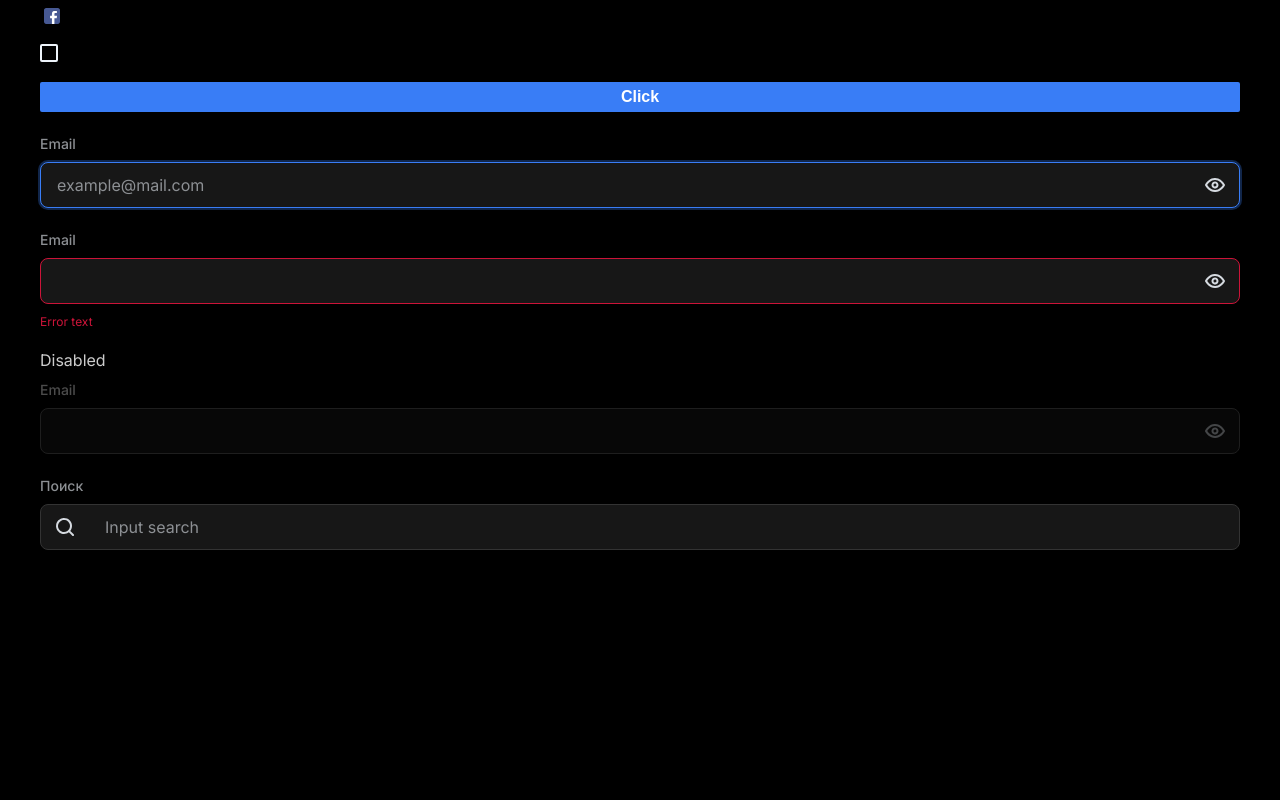
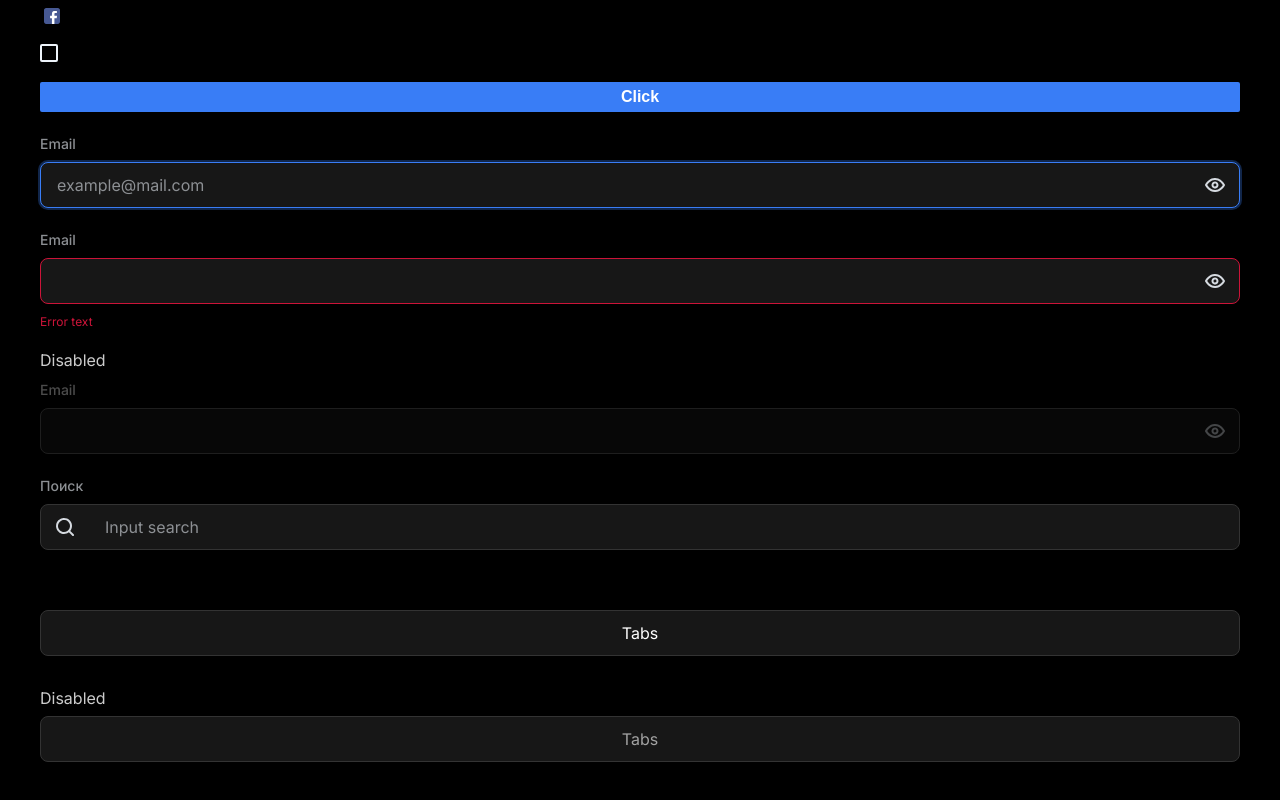
Before and after one commit to redfoxes8/inctagram, a Next.js app: page / in a window 1280 px wide. Shown: the part 330-1130 px from the top of the page. Before the commit the page ends 920 px from the top, so only its background shows below. Built offline with nearby package versions, Linux system fonts and the light colour scheme.

Commit message:
IN-40 feat: add Tabs component

```diff
--- a/src/app/page.tsx
+++ b/src/app/page.tsx
@@ -5,6 +5,7 @@ import Image from "next/image"
 import { Checkbox } from "@/shared/ui/Checkbox"
 import { Button } from "@/shared/ui/Button"
 import { Input } from "@/shared/ui/Input"
+import { Tabs } from "@/shared/ui/Tabs"
 
 export default function Home() {
   return (
@@ -57,6 +58,18 @@ export default function Home() {
       <div>
         <Input label="Поиск" leftIcon={<Icon name="search-outline" />} placeholder="Input search" />
       </div>
+      {/*Tabs*/}
+      <div style={{ display: "flex", flexDirection: "column", gap: "2rem", marginTop: "2rem" }}>
+        <div>
+          <p style={{ color: "#666", marginBottom: "0.5rem" }}></p>
+          <Tabs defaultValue="tab1" items={[{ label: "Tabs", value: "tab" }]} />
+        </div>
+        <div>
+          <p style={{ color: "#ccc", marginBottom: "0.5rem" }}>Disabled</p>
+          <Tabs items={[{ label: "Tabs", value: "tab", disabled: true }]} />
+        </div>
+      </div>
+      {/**/}
     </div>
   )
 }
--- /dev/null
+++ b/src/shared/ui/Tabs/Tabs.module.css
@@ -0,0 +1,80 @@
+.root {
+  width: 100%;
+}
+
+.list {
+  display: flex;
+  gap: 6px;
+
+  border: 1px solid var(--dark-300);
+  border-radius: 8px;
+
+  background-color: var(--dark-500);
+
+  transition: all 0.2s ease;
+}
+
+.list:hover {
+  border-color: var(--dark-100);
+  background-color: var(--dark-400);
+}
+
+.list:focus-within {
+  border-color: var(--accent-500);
+  background-color: var(--dark-500);
+  box-shadow: 0 0 0 2px rgb(57 125 246 / 30%);
+}
+
+.trigger {
+  cursor: pointer;
+
+  position: relative;
+
+  flex: 1;
+
+  padding: 10px 16px;
+  border: none;
+
+  font-family: inherit;
+  font-size: 16px;
+  font-weight: 400;
+  line-height: 24px;
+  color: var(--light-100);
+
+  background: transparent;
+  outline: none;
+
+  transition: color 0.2s ease;
+}
+
+.trigger:hover:not(:disabled) {
+  color: var(--accent-500);
+}
+
+.trigger:disabled {
+  cursor: not-allowed;
+  opacity: 0.6;
+}
+
+.trigger[data-state="active"] {
+  font-weight: 500;
+  color: var(--accent-500);
+}
+
+.trigger[data-state="active"] .indicator {
+  transform: scaleX(1);
+}
+
+.indicator {
+  position: absolute;
+  right: 0;
+  bottom: -2px;
+  left: 0;
+  transform: scaleX(0);
+
+  height: 2px;
+
+  background-color: var(--accent-500);
+
+  transition: transform 0.2s ease;
+}
--- /dev/null
+++ b/src/shared/ui/Tabs/Tabs.tsx
@@ -0,0 +1,54 @@
+"use client"
+
+import React from "react"
+import * as TabsPrimitive from "@radix-ui/react-tabs"
+import clsx from "clsx"
+import s from "./Tabs.module.css"
+
+export type TabsItem = {
+  value: string
+  label: string
+  disabled?: boolean
+}
+
+export type TabsProps = {
+  items: TabsItem[]
+  defaultValue?: string
+  value?: string
+  onValueChange?: (value: string) => void
+  orientation?: "horizontal" | "vertical"
+  className?: string
+  children?: React.ReactNode
+}
+
+export const Tabs = ({
+  items,
+  defaultValue,
+  value,
+  onValueChange,
+  orientation = "horizontal",
+  className,
+  children,
+}: TabsProps) => {
+  return (
+    <TabsPrimitive.Root
+      defaultValue={defaultValue}
+      value={value}
+      onValueChange={onValueChange}
+      orientation={orientation}
+      className={clsx(s.root, className)}
+    >
+      <TabsPrimitive.List className={s.list}>
+        {items.map((item) => (
+          <TabsPrimitive.Trigger key={item.value} value={item.value} disabled={item.disabled} className={s.trigger}>
+            {item.label}
+            <span className={s.indicator} />
+          </TabsPrimitive.Trigger>
+        ))}
+      </TabsPrimitive.List>
+      {children}
+    </TabsPrimitive.Root>
+  )
+}
+
+export const TabPanel = TabsPrimitive.Content
--- /dev/null
+++ b/src/shared/ui/Tabs/index.ts
@@ -0,0 +1 @@
+export { Tabs } from "./Tabs"
```
